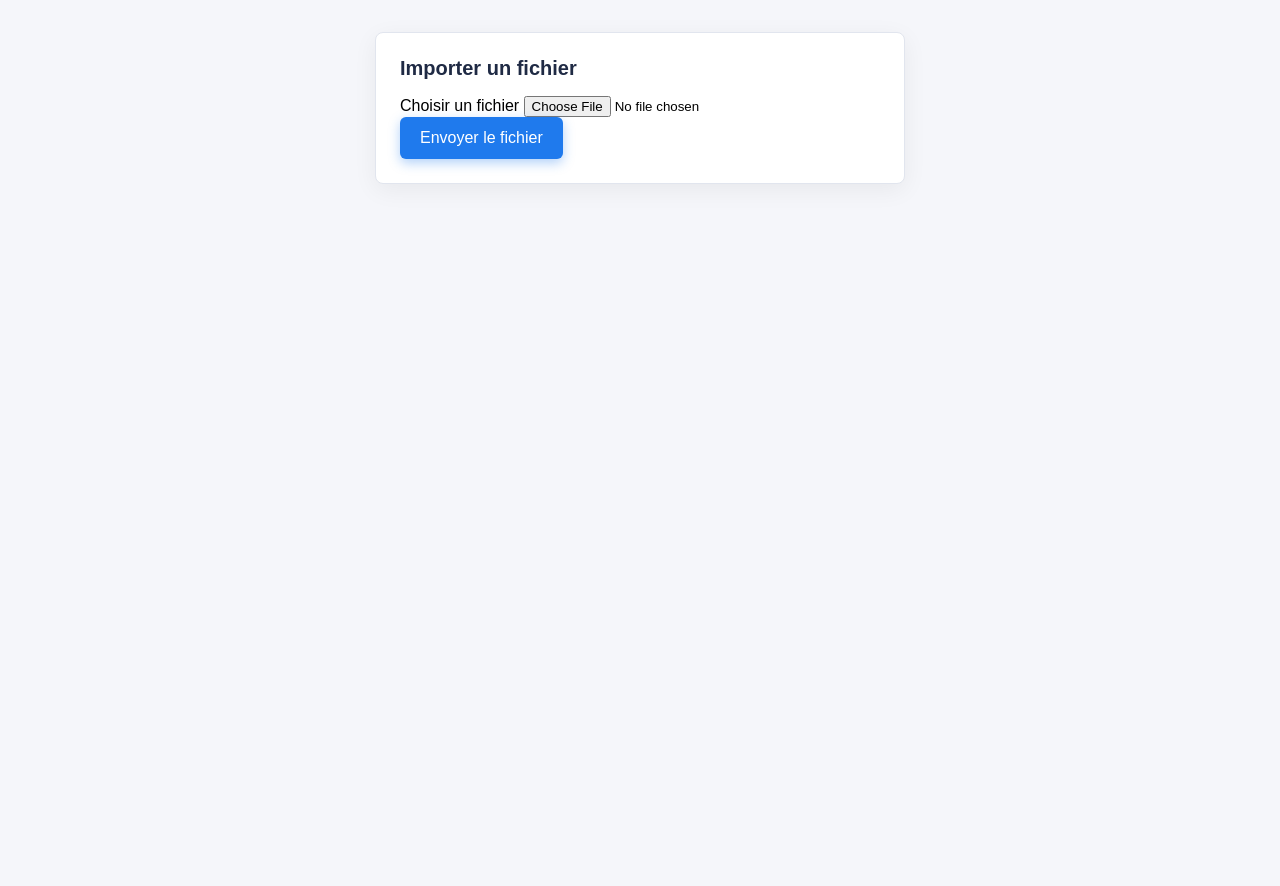
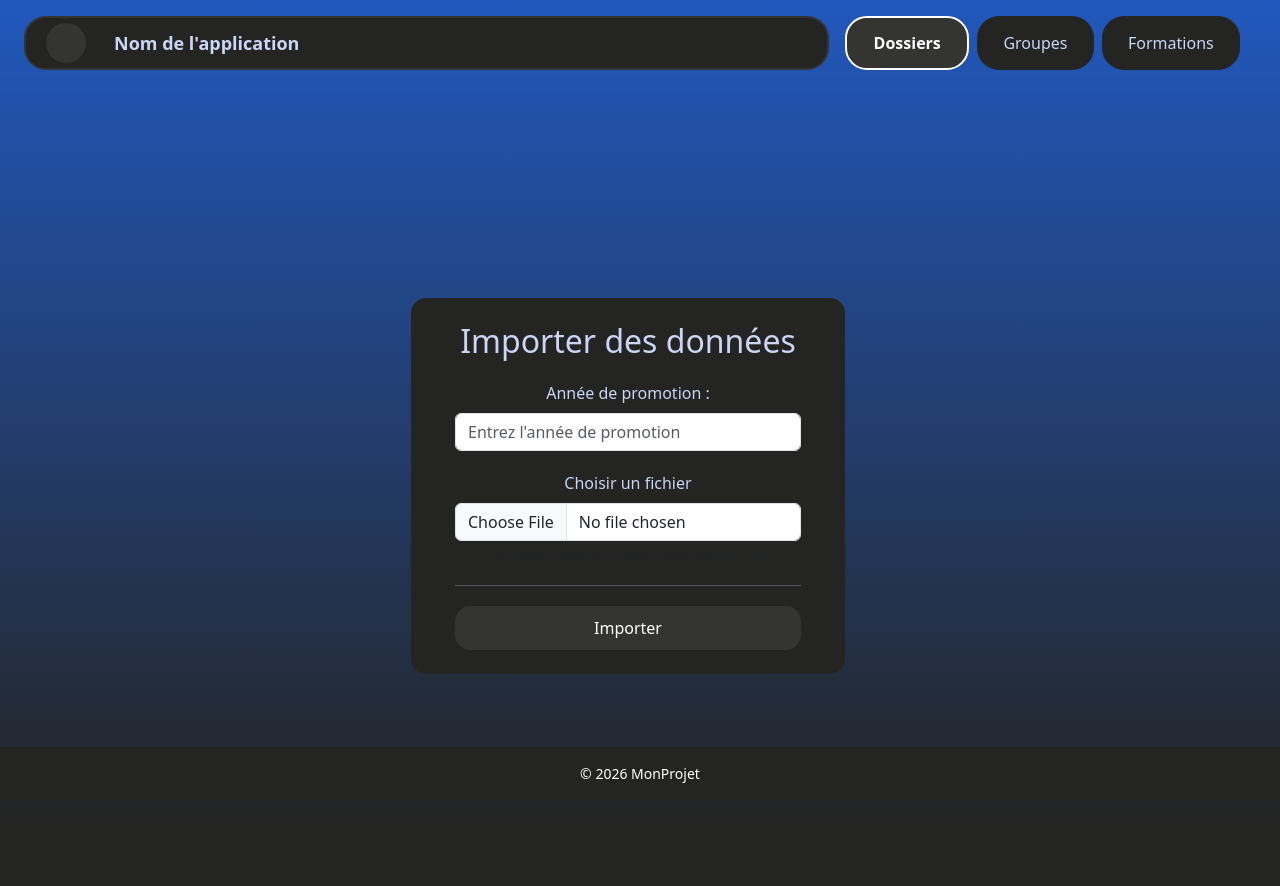
Before and after one commit to Joshua-Hermilly/SAE_4-01-Application-de-profilage-de-dossier---WEB, a PHP site: page /import.php in a window 1280 px wide. Before the commit the page ends 184 px from the top, so only its background shows below. Run offline with PHP 8.4, Linux system fonts and the light colour scheme; some libraries are stand-ins or nearby versions.

Commit message:
Ajout du form avec la d/a du site. Ajout d'un attribut annee sur candidat et modification de lentité, repo et bd.
Il faut changer la façon d'import et faire avec les indice et non le nopms des coloonbes

```diff
--- a/app/controllers/ImportController.php
+++ b/app/controllers/ImportController.php
@@ -19,6 +19,10 @@
 			//	throw new \RuntimeException('Erreur lors de l\'upload');
 			//}
 
+			//année
+			$annee     = $_POST['annee_promotion'];
+
+			//fichier
 			$tmpPath   = $_FILES['file']['tmp_name'];
 			$origName  = $_FILES['file']['name'];
 
@@ -31,7 +35,7 @@
 			}
 
 			$spreadsheet = IOFactory::load($tmpPath);
-			(new ImportService())->importFile($spreadsheet);
+			(new ImportService())->importFile($spreadsheet, $annee);
 
 			$this->redirectTo('index');
 		}
--- a/app/entities/Candidat.php
+++ b/app/entities/Candidat.php
@@ -17,6 +17,7 @@
 		private ?float  $candidat_note_fiche,
 		private ?float  $candidat_note_global,
 		private ?string $candidat_commentaire,
+		private int     $candidat_annee,
 
 		// Relation exterieur
 		private ?int  $etablissement_id,
@@ -28,6 +29,11 @@
 	/*-------------------------------*/
 	/* Getters                       */
 	/*-------------------------------*/
+	public function getCandidatAnnee(): int
+	{
+		return $this->candidat_annee;
+	}
+
 	public function getCandidatCommentaire(): ?string
 	{
 		return $this->candidat_commentaire;
@@ -101,6 +107,11 @@
 	/*-------------------------------*/
 	/* Setters                       */
 	/*-------------------------------*/
+	public function setCandidatAnnee(int $annee): void
+	{
+		$this->candidat_annee = $annee;
+	}
+
 	public function setCandidatCode(int $candidat_code): void
 	{
 		$this->candidat_code = $candidat_code;
--- a/app/repositories/CandidatRepository.php
+++ b/app/repositories/CandidatRepository.php
@@ -25,11 +25,11 @@
 	{
 		$sql = "INSERT INTO CANDIDAT
 				(candidat_code, candidat_nom, candidat_prenom, candidat_civilite, candidat_profil, candidat_boursier_code,
-				 candidat_note_lycee, candidat_note_fiche, candidat_note_globale, candidat_commentaire,
+				 candidat_note_lycee, candidat_note_fiche, candidat_note_globale, candidat_commentaire, candidat_annee,
 				 etablissement_id, groupe_id, formation_id, diplome_id)
 				VALUES
 				(:code, :nom, :prenom, :civilite, :profil, :boursier,
-				 :note_lycee, :note_fiche, :note_globale, :commentaire,
+				 :note_lycee, :note_fiche, :note_globale, :commentaire, :annne,
 				 :etablissement, :groupe, :formation, :diplome)";
 
 		$stmt = $this->pdo->prepare($sql);
@@ -43,6 +43,7 @@
 		$stmt->bindValue(':note_fiche'   , $candidat->getCandidatNoteFiche   ());
 		$stmt->bindValue(':note_globale' , $candidat->getCandidatNoteGlobal  ());
 		$stmt->bindValue(':commentaire'  , $candidat->getCandidatCommentaire ());
+		$stmt->bindValue(':annee'        , $candidat->getCandidatAnnee       ());
 		$stmt->bindValue(':diplome'      , $candidat->getDiplomeId           ());
 		$stmt->bindValue(':etablissement', $candidat->getEtablissementId     ());
 		$stmt->bindValue(':groupe'       , $candidat->getGroupeId            ());
@@ -59,7 +60,7 @@
 		for ($cpt = 0; $cpt < count($candidats); $cpt++)
 		{
 			$candidat     = $candidats[$cpt];
-			$valeurBind[] = "(:code{$cpt}, :nom{$cpt}, :prenom{$cpt}, :civilite{$cpt}, :profil{$cpt}, :boursier{$cpt}, :note_lycee{$cpt}, :note_fiche{$cpt}, :note_globale{$cpt}, :commentaire{$cpt}, :etablissement{$cpt},:groupe{$cpt}, :formation{$cpt}, :diplome{$cpt})";
+			$valeurBind[] = "(:code{$cpt}, :nom{$cpt}, :prenom{$cpt}, :civilite{$cpt}, :profil{$cpt}, :boursier{$cpt}, :note_lycee{$cpt}, :note_fiche{$cpt}, :note_globale{$cpt}, :commentaire{$cpt}, :annee{$cpt}, :etablissement{$cpt},:groupe{$cpt}, :formation{$cpt}, :diplome{$cpt})";
 
 			$valeurBrut[":code{$cpt}"         ] = $candidat->getCandidatCode        ();
 			$valeurBrut[":nom{$cpt}"          ] = $candidat->getCandidatNom         ();
@@ -71,6 +72,7 @@
 			$valeurBrut[":note_fiche{$cpt}"   ] = $candidat->getCandidatNoteFiche   ();
 			$valeurBrut[":note_globale{$cpt}" ] = $candidat->getCandidatNoteGlobal  ();
 			$valeurBrut[":commentaire{$cpt}"  ] = $candidat->getCandidatCommentaire ();
+			$valeurBrut[":annee{$cpt}"        ] = $candidat->getCandidatAnnee       ();
 			$valeurBrut[":etablissement{$cpt}"] = $candidat->getEtablissementId     ();
 			$valeurBrut[":groupe{$cpt}"       ] = $candidat->getGroupeId            ();
 			$valeurBrut[":formation{$cpt}"    ] = $candidat->getFormationId         ();
@@ -79,7 +81,7 @@
 
 		$sql = "INSERT INTO CANDIDAT
 				(candidat_code, candidat_nom, candidat_prenom, candidat_civilite, candidat_profil, candidat_boursier_code,
-				 candidat_note_lycee, candidat_note_fiche, candidat_note_globale, candidat_commentaire,
+				 candidat_note_lycee, candidat_note_fiche, candidat_note_globale, candidat_commentaire, candidat_annee,
 				 etablissement_id, groupe_id, formation_id, diplome_id)
 				VALUES " . implode(', ', $valeurBind);
 
@@ -97,6 +99,7 @@
 			$stmt->bindValue(":note_fiche{$cpt}"   , $valeurBrut[":note_fiche{$cpt}"   ]);
 			$stmt->bindValue(":note_globale{$cpt}" , $valeurBrut[":note_globale{$cpt}" ]);
 			$stmt->bindValue(":commentaire{$cpt}"  , $valeurBrut[":commentaire{$cpt}"  ]);
+			$stmt->bindValue(":annee{$cpt}"        , $valeurBrut[":annee{$cpt}"        ]);
 			$stmt->bindValue(":etablissement{$cpt}", $valeurBrut[":etablissement{$cpt}"]);
 			$stmt->bindValue(":groupe{$cpt}"       , $valeurBrut[":groupe{$cpt}"       ]);
 			$stmt->bindValue(":formation{$cpt}"    , $valeurBrut[":formation{$cpt}"    ]);
@@ -117,6 +120,7 @@
 				candidat_note_lycee    = :note_lycee,
 				candidat_note_fiche    = :note_fiche,
 				candidat_note_globale  = :note_globale,
+				candidat_annee         = :annee,
 				candidat_commentaire   = :commentaire,
 				etablissement_id       = :etablissement,
 				groupe_id              = :groupe,
@@ -134,6 +138,7 @@
 		$stmt->bindValue(':note_fiche'   , $candidat->getCandidatNoteFiche   ());
 		$stmt->bindValue(':note_globale' , $candidat->getCandidatNoteGlobal  ());
 		$stmt->bindValue(':commentaire'  , $candidat->getCandidatCommentaire ());
+		$stmt->bindValue(':annee'        , $candidat->getCandidatAnnee       ());
 		$stmt->bindValue(':diplome'      , $candidat->getDiplomeId           ());
 		$stmt->bindValue(':etablissement', $candidat->getEtablissementId     ());
 		$stmt->bindValue(':groupe'       , $candidat->getGroupeId            ());
@@ -156,6 +161,7 @@
 			$row['candidat_note_fiche'  ] !== null ? (float)$row['candidat_note_fiche'  ] : null,
 			$row['candidat_note_globale'] !== null ? (float)$row['candidat_note_globale'] : null,
 			$row['candidat_commentaire'],
+			(int)$row['candidat_annee'],
 			(int)$row['diplome_id'],
 			$row['etablissement_id'] !== null ? (int)$row['etablissement_id'] : null,
 			$row['groupe_id'       ] !== null ? (int)$row['groupe_id'       ] : null,
@@ -220,7 +226,7 @@
 
 	public function findByEtablissementId(int $etablissement_id): array
 	{
-		$sql = "SELECT * FROM CANDIDAT WHERE etablissement_id = :etablissement_id LIMIT 1";
+		$sql = "SELECT * FROM CANDIDAT WHERE etablissement_id = :etablissement_id";
 		$stmt = $this->pdo->prepare($sql);
 		$stmt->bindValue(':etablissement_id', $etablissement_id);
 		$stmt->execute();
@@ -233,4 +239,20 @@
 		return $result;
 
 	}
+
+	public function findByAnneeId(int $annee): array
+	{
+		$sql = "SELECT * FROM CANDIDAT WHERE candidat_annee = :annee";
+		$stmt = $this->pdo->prepare($sql);
+		$stmt->bindValue(':annee', $annee);
+		$stmt->execute();
+
+		$result = [];
+		while ($row = $stmt->fetch(PDO::FETCH_ASSOC))
+		{
+			$result[] = $this->createCandidatFromRow($row);
+		}
+		return $result;
+
+	}
 }
--- a/app/services/ImportService.php
+++ b/app/services/ImportService.php
@@ -63,7 +63,7 @@
 	/*-------------------------------*/
 	/* Importer                      */
 	/*-------------------------------*/
-	public function importFile($file)
+	public function importFile($file, $annee)
 	{
 		$sheet = $file->getActiveSheet();
 		$data  = $sheet->toArray(null, true, true);
@@ -80,12 +80,12 @@
 
 		foreach ($lignes as $ligne)
 		{
-			$localisation  = $this->createLoc( $ligne                                         );
-			$etablissement = $this->createEtb( $ligne, $localisation                          );
-			$diplome       = $this->createDpm( $ligne                                         );
-			$formationSup  = $this->createFms( $ligne                                         );
-			$specialite    = $this->createSpt( $ligne, $diplome                               );
-			$candidat      = $this->createCdt( $ligne,$etablissement, $diplome, $formationSup );
+			$localisation  = $this->createLoc( $ligne                                                 );
+			$etablissement = $this->createEtb( $ligne, $localisation                                  );
+			$diplome       = $this->createDpm( $ligne                                                 );
+			$formationSup  = $this->createFms( $ligne                                                 );
+			$specialite    = $this->createSpt( $ligne, $diplome                                       );
+			$candidat      = $this->createCdt( $ligne,$etablissement, $diplome, $formationSup, $annee );
 
 			$specialiteRelations[] = [
 				'specialite' => $specialite,
@@ -277,7 +277,7 @@
 		return $specialite;
 	}
 
-	private function createCdt( $ligne, $etablissement, $diplome, $formationSup )
+	private function createCdt( $ligne, $etablissement, $diplome, $formationSup, $annee )
 	{
 		$candidat = new Candidat
 		(
@@ -291,6 +291,7 @@
 			$this->getNoteOrNull($ligne['Note Fiche Avenir'        ]),
 			$this->getNoteOrNull($ligne['Note Lycée calculée'      ]),
 			$ligne['Commentaire'              ],
+			$annee,
 			$etablissement?->getEtablissementId(),
 			null,
 			$formationSup ?->getFormationId    (),
--- /dev/null
+++ b/app/views/components/content/formulaire/formulaire-import.html.twig
@@ -0,0 +1,40 @@
+<div class="container min-vh-100 d-flex align-items-center">
+	<div class="row justify-content-center w-100">
+		<div class="col-md-6">
+
+			<div id="bloc" class="card">
+				<div class="card-body body p-4">
+					<h2 id="text" class="card-title">Importer des données</h2>
+
+					{% if errors|default(false) %}
+						<div class="alert alert-danger text-start">
+							<ul>
+								{% for error in errors %}
+									<li>{{ error }}</li>
+								{% endfor %}
+							</ul>
+						</div>
+					{% endif %}
+
+					<form method="POST" action="import.php" enctype="multipart/form-data">
+						<div id="espacement" class="mb-3">
+							<label id="text" for="annee_promotion" class="form-label">Année de promotion :</label>
+								<input type="text" class="form-control" id="annee_promotion" name="annee_promotion" placeholder="Entrez l'année de promotion" required>
+						</div>
+
+						<div id="espacement" class="mb-3">
+							<label id="text" for="file" class="form-label">Choisir un fichier</label>
+							<input type="file" class="form-control" id="file" name="file" accept=".xlsx,.xls,.csv" required>
+							<small class="form-text text-muted">Formats acceptés : Excel (.xlsx, .xls) ou CSV</small>
+						</div>
+
+						<hr id="separateur">
+
+						<button id="bouton" type="submit" class="btn btn-login w-100">Importer</button>
+					</form>
+				</div>
+			</div>
+
+		</div>
+	</div>
+</div>
--- a/app/views/import.html.twig
+++ b/app/views/import.html.twig
@@ -1,34 +1 @@
-<!DOCTYPE html>
-<html lang="fr">
-<head>
-	<meta charset="UTF-8" />
-	<meta name="viewport" content="width=device-width, initial-scale=1.0" />
-	<title>Import</title>
-	<style>
-		body { font-family: Arial, sans-serif; margin: 0; padding: 2rem; background: #f5f6fa; }
-		.container { max-width: 480px; margin: 0 auto; background: #fff; border: 1px solid #e1e5ee; border-radius: 8px; padding: 1.5rem; box-shadow: 0 6px 24px rgba(0,0,0,0.06); }
-		h1 { margin: 0 0 1rem; font-size: 1.25rem; color: #1f2a44; }
-		button { display: inline-flex; align-items: center; gap: 0.5rem; background: #1f7aed; color: #fff; border: none; border-radius: 6px; padding: 0.75rem 1.25rem; font-size: 1rem; cursor: pointer; box-shadow: 0 4px 12px rgba(31,122,237,0.35); transition: transform 0.08s ease, box-shadow 0.12s ease; }
-		button:hover { box-shadow: 0 6px 18px rgba(31,122,237,0.4); transform: translateY(-1px); }
-		button:active { transform: translateY(0); box-shadow: 0 3px 10px rgba(31,122,237,0.25); }
-	</style>
-</head>
-<body>
-	<div class="container">
-		{%  if error is not empty %}
-			<p>{{ error }}</p>
-		{% endif %}
-
-		<h1>Importer un fichier</h1>
-		<form method="POST" action="import.php" enctype="multipart/form-data">
-			<div>
-				<label for="file">Choisir un fichier</label>
-				<input type="file" id="file" name="file" required/>
-			</div>
-			<div>
-				<button type="submit">Envoyer le fichier</button>
-			</div>
-		</form>
-	</div>
-</body>
-</html>
+{% include 'pages/import.html.twig' %}
--- a/app/views/pages/import.html.twig
+++ b/app/views/pages/import.html.twig
@@ -4,5 +4,5 @@
 {% set is_admin = true %}
 
 {% block content %}
-	{% include 'components/content/form/formulaire-import.html.twig' %}
+	{% include 'components/content/formulaire/formulaire-import.html.twig' %}
 {% endblock %}
--- a/bd/creer.sql
+++ b/bd/creer.sql
@@ -16,6 +16,9 @@
   compte_mdp         VARCHAR(255) NOT NULL,
   compte_isAdmin     BOOLEAN      NOT NULL DEFAULT FALSE
 );
+INSERT INTO COMPTE (compte_identifiant, compte_mdp, compte_isAdmin)
+VALUES             ('admin', '$2y$12$rNJ8W0ubDoYEQHhhhdp7QOAuZlYLPqhu.903Qclctpg2damKaEVn6', TRUE);
+
 
 -- Table LOCALISATION
 CREATE TABLE LOCALISATION (
@@ -90,6 +93,7 @@
   candidat_note_fiche    FLOAT DEFAULT 0,
   candidat_note_globale  FLOAT DEFAULT 0,
   candidat_commentaire   TEXT,
+  candidat_annee         INT,
   diplome_id             INT,
   etablissement_id       INT,
   formation_id           INT,
--- /dev/null
+++ b/public/css/pages/import.css
@@ -0,0 +1,90 @@
+#transparent {
+	background-color: transparent;
+	border: none;
+}
+
+#bloc {
+	background-color: var(--gris-fond-assets);
+	color: var(--blanc);
+	border-radius: 15px;
+	border: none;
+	text-align: center;
+	margin: 0 50px;
+	padding: 0 20px;
+}
+
+#espacement {
+	margin: 20px 0;
+}
+
+#separateur {
+	border: none;
+	border-top: 1px solid var(--gris-text-fond-foncé);
+	margin: 20px 0;
+}
+
+#bouton {
+	background-color: var(--gris-select-assets);
+	color: var(--blanc);
+	border-radius: 15px;
+	border: none;
+	display: block;
+	margin: 0 auto;
+	cursor: pointer;
+	transition: all 0.2s ease;
+	padding: 10px 20px;
+	font-size: 16px;
+	font-weight: 500;
+}
+
+#bouton:hover {
+	background-color: var(--gris-text-fond-foncé);
+	border: 2px solid var(--gris-text-fond-foncé);
+	color: var(--noir-text-fond-claire);
+}
+
+#text {
+	color: var(--gris-text-fond-foncé);
+	text-decoration: none;
+}
+
+.form-control {
+	background-color: var(--gris-select-assets);
+	color: var(--blanc);
+	border: 1px solid var(--gris-select-assets);
+	border-radius: 8px;
+	transition: all 0.2s ease;
+}
+
+.form-control:focus {
+	background-color: var(--gris-select-assets);
+	color: var(--blanc);
+	border-color: var(--bleu-icon);
+	box-shadow: 0 0 0 0.2rem rgba(105, 158, 255, 0.25);
+}
+
+.form-label {
+	font-weight: 500;
+	margin-bottom: 8px;
+}
+
+.form-text {
+	color: var(--gris-text-fond-foncé) !important;
+	font-size: 12px;
+}
+
+.alert-danger {
+	background-color: rgba(220, 53, 69, 0.1);
+	border: 1px solid #dc3545;
+	color: #dc3545;
+	border-radius: 8px;
+}
+
+.alert-danger ul {
+	margin-bottom: 0;
+	padding-left: 20px;
+}
+
+.alert-danger li {
+	margin-bottom: 5px;
+}
```
